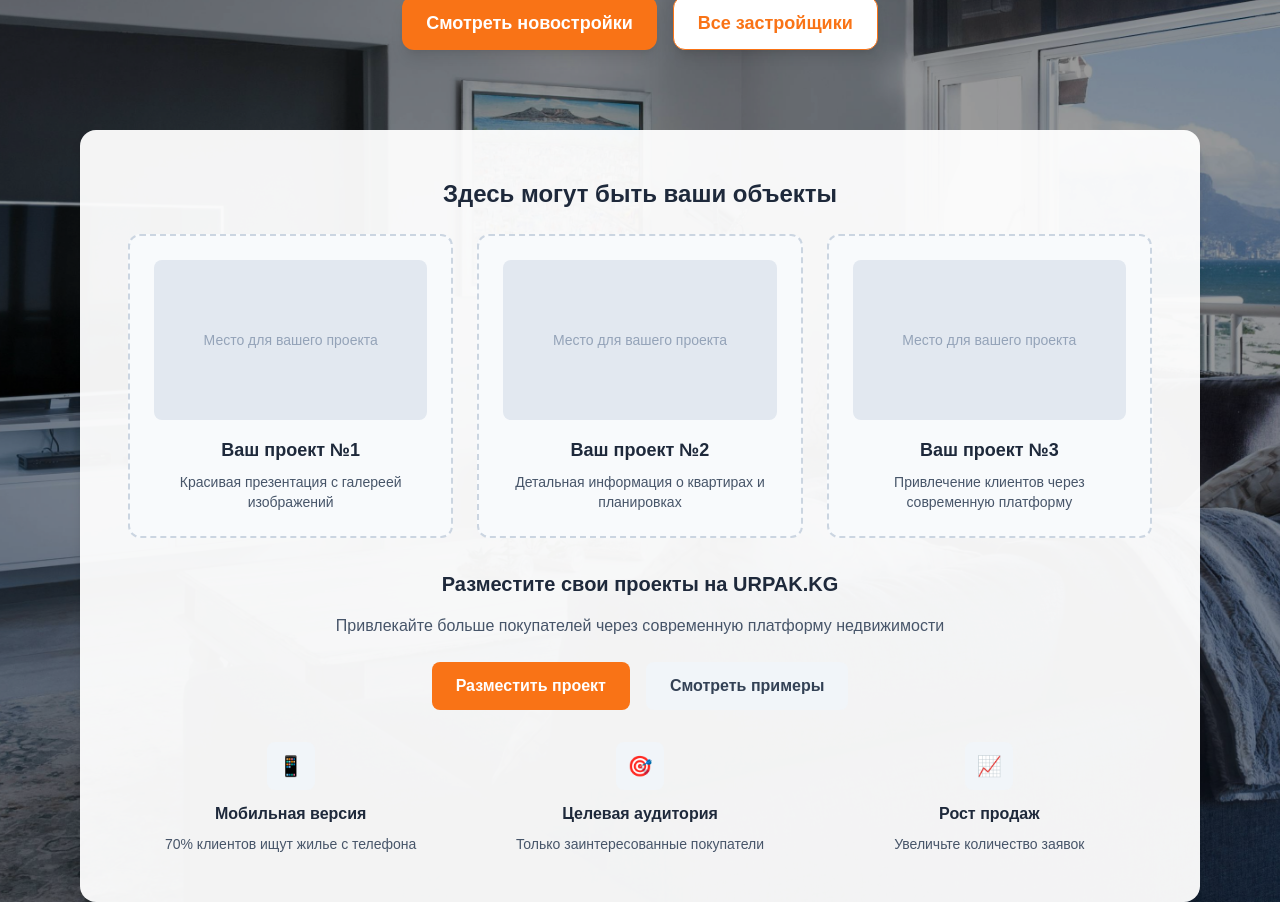
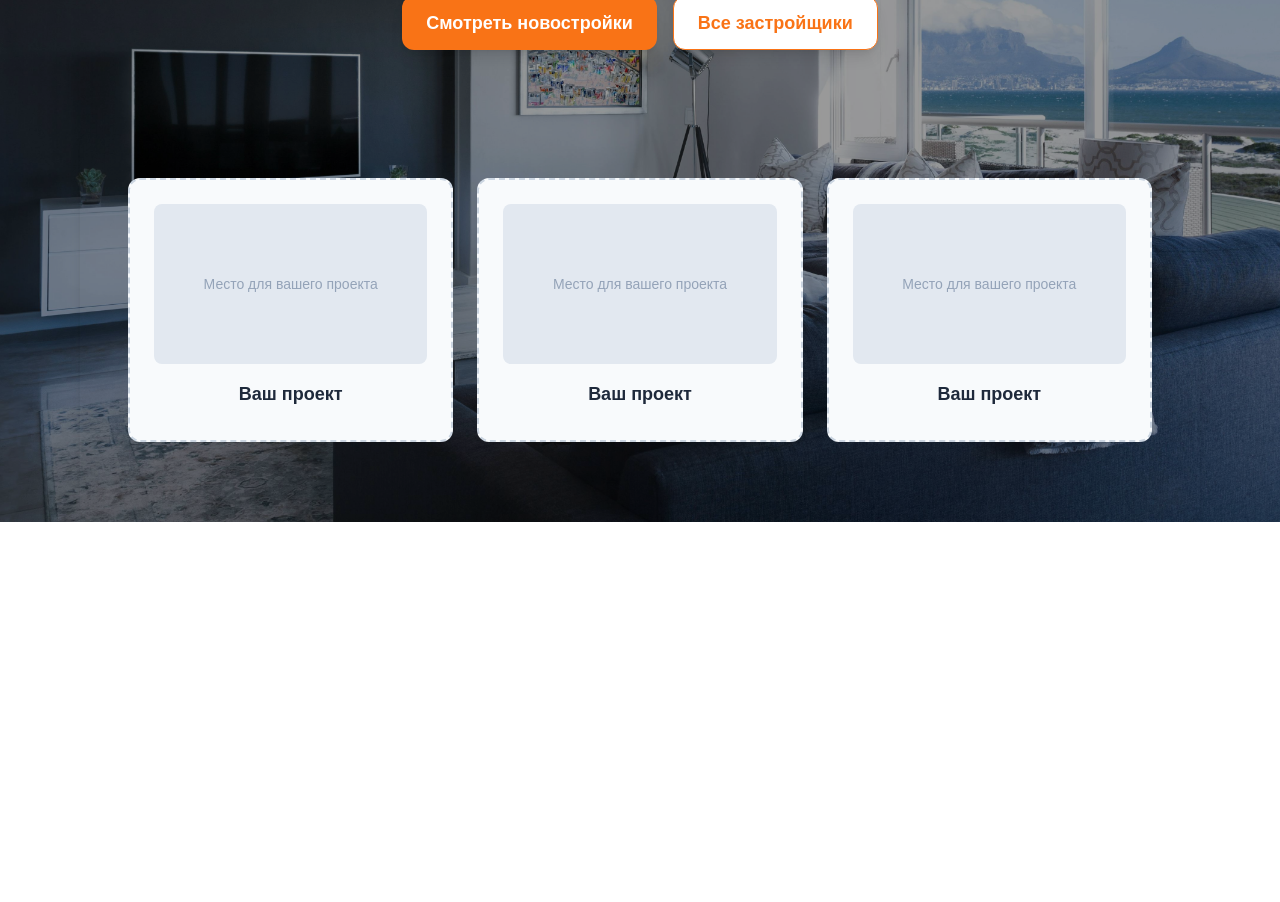
Before and after one commit to AtaiRuslanUulu/urpak-frontend, a Next.js app: page / in a window 1280 px wide. Shown: the part 320-1222 px from the top of the page. After the commit the page ends 842 px from the top, so only its background shows below. Built offline with nearby package versions, Linux system fonts and the light colour scheme; no server answers.

Commit message:
feat: updated main page

```diff
--- a/app/page.tsx
+++ b/app/page.tsx
@@ -62,23 +62,16 @@ export default function Home() {
             initial={{ opacity: 0, y: 30 }}
             animate={{ opacity: 1, y: 0 }}
             transition={{ duration: 1, delay: 0.5 }}
-            className="bg-white bg-opacity-95 rounded-2xl shadow-lg p-8 md:p-12"
+            className="bg-transparent bg-opacity-95 rounded-2xl shadow-lg p-8 md:p-12"
           >
-            <h2 className="text-2xl font-bold text-slate-800 mb-6 text-center">
-              Здесь могут быть ваши объекты
-            </h2>
-
             <div className="grid grid-cols-1 sm:grid-cols-2 md:grid-cols-3 gap-6 mb-8">
               <div className="bg-slate-50 rounded-xl p-6 border-2 border-dashed border-slate-300 hover:border-slate-400 transition-colors">
                 <div className="w-full h-40 bg-slate-200 rounded-lg mb-4 flex items-center justify-center">
                   <span className="text-slate-400 text-sm font-medium">Место для вашего проекта</span>
                 </div>
                 <h3 className="text-lg font-semibold text-slate-800 mb-2">
-                  Ваш проект №1
+                  Ваш проект
                 </h3>
-                <p className="text-slate-600 text-sm">
-                  Красивая презентация с галереей изображений
-                </p>
               </div>
 
               <div className="bg-slate-50 rounded-xl p-6 border-2 border-dashed border-slate-300 hover:border-slate-400 transition-colors">
@@ -86,11 +79,8 @@ export default function Home() {
                   <span className="text-slate-400 text-sm font-medium">Место для вашего проекта</span>
                 </div>
                 <h3 className="text-lg font-semibold text-slate-800 mb-2">
-                  Ваш проект №2
+                  Ваш проект
                 </h3>
-                <p className="text-slate-600 text-sm">
-                  Детальная информация о квартирах и планировках
-                </p>
               </div>
 
               <div className="bg-slate-50 rounded-xl p-6 border-2 border-dashed border-slate-300 hover:border-slate-400 transition-colors">
@@ -98,63 +88,8 @@ export default function Home() {
                   <span className="text-slate-400 text-sm font-medium">Место для вашего проекта</span>
                 </div>
                 <h3 className="text-lg font-semibold text-slate-800 mb-2">
-                  Ваш проект №3
+                  Ваш проект
                 </h3>
-                <p className="text-slate-600 text-sm">
-                  Привлечение клиентов через современную платформу
-                </p>
-              </div>
-            </div>
-
-            <div className="text-center">
-              <h3 className="text-xl font-bold text-slate-800 mb-4">
-                Разместите свои проекты на URPAK.KG
-              </h3>
-              <p className="text-slate-600 mb-6 max-w-2xl mx-auto">
-                Привлекайте больше покупателей через современную платформу недвижимости
-              </p>
-
-              <div className="flex flex-col sm:flex-row gap-4 justify-center">
-                <motion.button
-                  whileHover={{ scale: 1.05 }}
-                  className="px-6 py-3 bg-orange-500 text-white rounded-lg font-semibold hover:bg-orange-600 transition-colors"
-                  onClick={() => router.push("/contacts")}
-                >
-                  Разместить проект
-                </motion.button>
-                <motion.button
-                  whileHover={{ scale: 1.05 }}
-                  className="px-6 py-3 bg-slate-100 text-slate-700 rounded-lg font-semibold hover:bg-slate-200 transition-colors"
-                  onClick={() => router.push("/developers")}
-                >
-                  Смотреть примеры
-                </motion.button>
-              </div>
-            </div>
-
-            <div className="mt-8 grid grid-cols-1 md:grid-cols-3 gap-6 text-center">
-              <div>
-                <div className="w-12 h-12 bg-slate-100 rounded-lg flex items-center justify-center mx-auto mb-3">
-                  <span className="text-slate-600 text-xl">📱</span>
-                </div>
-                <h4 className="font-semibold text-slate-800 mb-2">Мобильная версия</h4>
-                <p className="text-slate-600 text-sm">70% клиентов ищут жилье с телефона</p>
-              </div>
-
-              <div>
-                <div className="w-12 h-12 bg-slate-100 rounded-lg flex items-center justify-center mx-auto mb-3">
-                  <span className="text-slate-600 text-xl">🎯</span>
-                </div>
-                <h4 className="font-semibold text-slate-800 mb-2">Целевая аудитория</h4>
-                <p className="text-slate-600 text-sm">Только заинтересованные покупатели</p>
-              </div>
-
-              <div>
-                <div className="w-12 h-12 bg-slate-100 rounded-lg flex items-center justify-center mx-auto mb-3">
-                  <span className="text-slate-600 text-xl">📈</span>
-                </div>
-                <h4 className="font-semibold text-slate-800 mb-2">Рост продаж</h4>
-                <p className="text-slate-600 text-sm">Увеличьте количество заявок</p>
               </div>
             </div>
           </motion.div>
```
